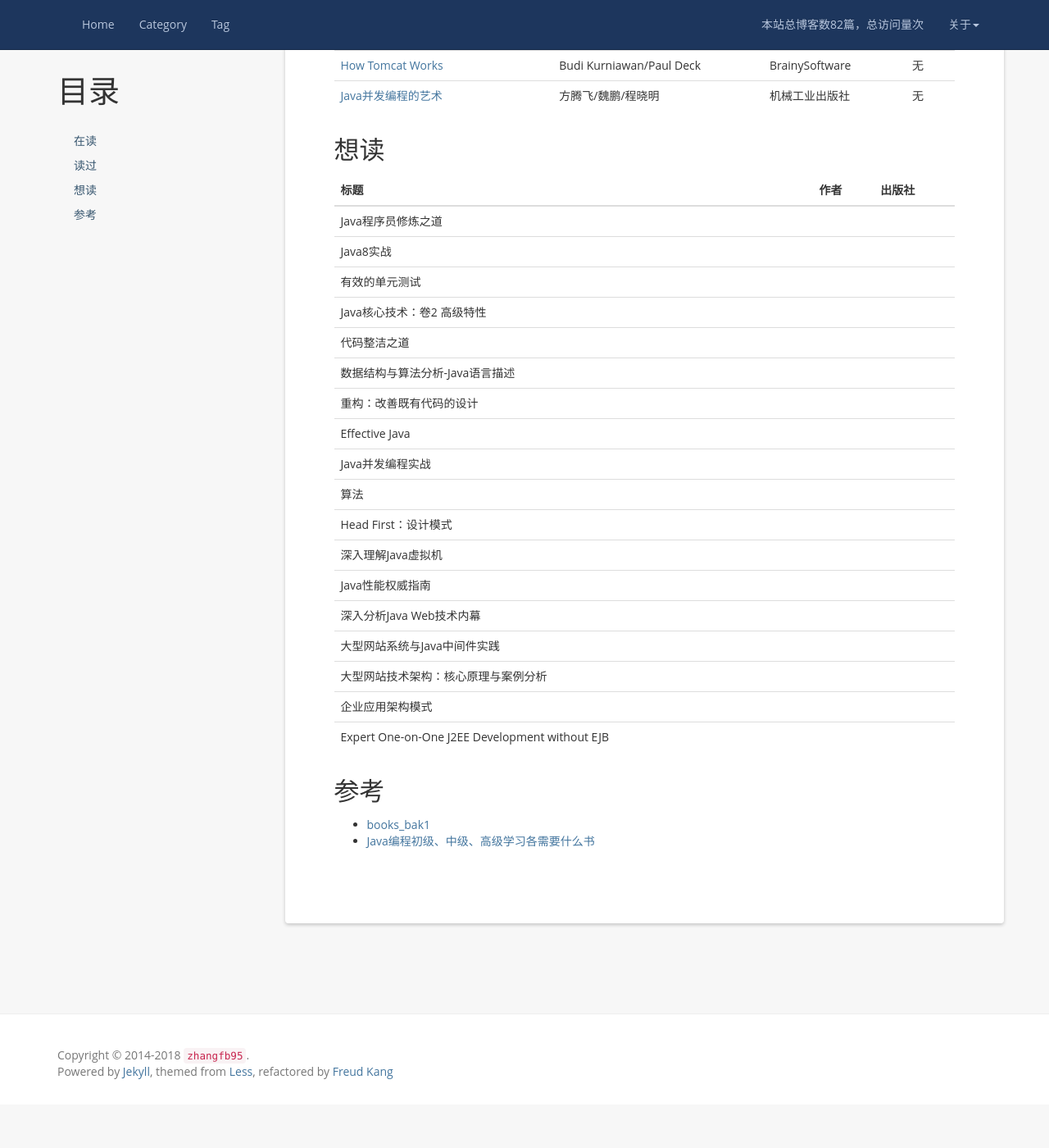
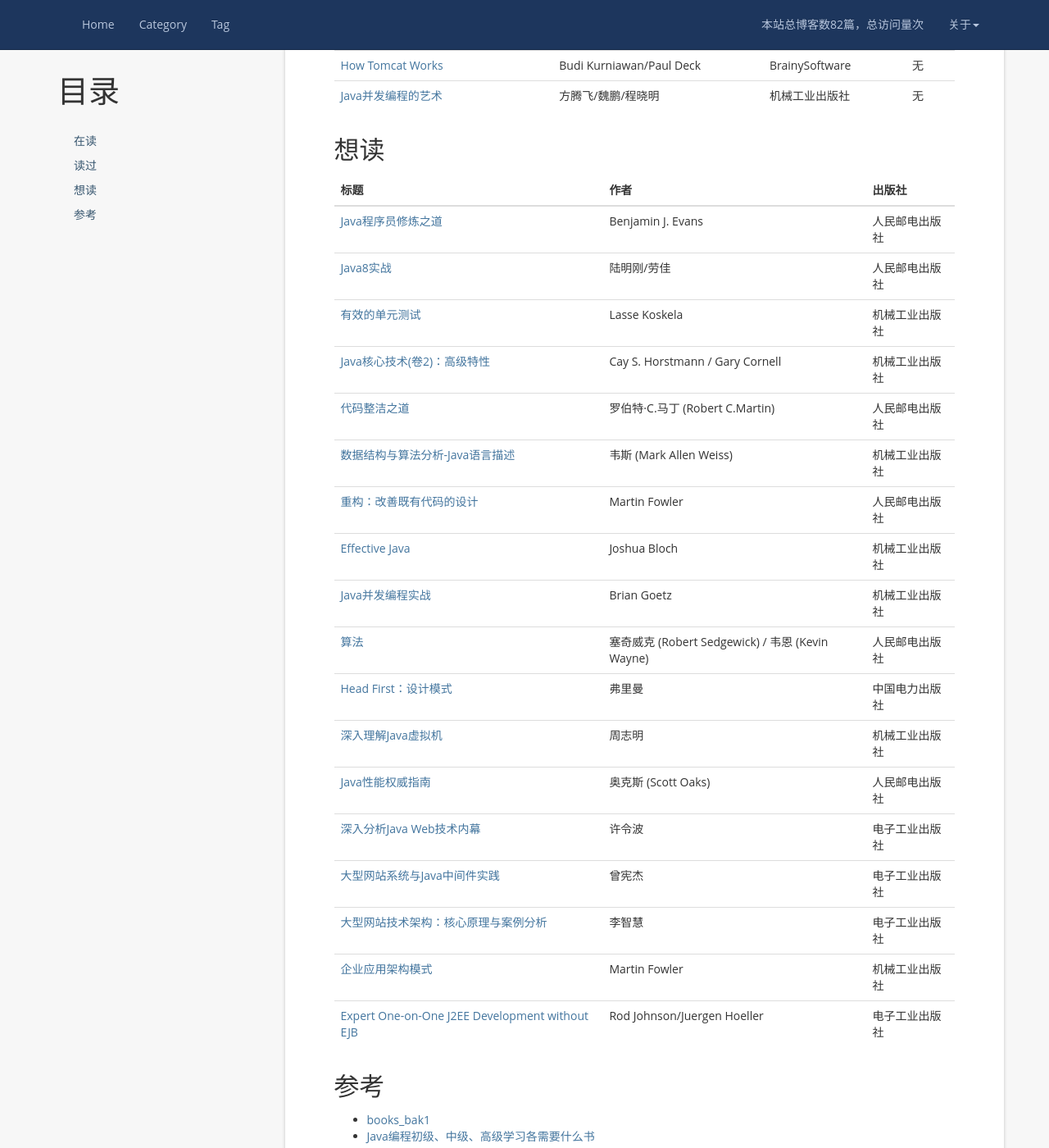
Before and after one commit to zhangfb95/zhangfb95.github.io.bak, a Jekyll site: the page built from books.md, in a window 1280 px wide and 1400 px high, scrolled down 622 px. Shown: the whole window at 82% size. Built offline with Jekyll 4.4.1, drawn with Linux system fonts in a browser that asks for light colours; nearby versions of some CDN libraries; a script that is not in the unit is left out; comment, search, counter and statistics services are not loaded; before the commit the page ends 1969 px from its top, so only the background shows below that.

Commit message:
增加豆瓣链接

```diff
--- a/books.md
+++ b/books.md
@@ -26,24 +26,24 @@
 
 | 标题  | 作者 | 出版社 |
 | ------------ | ------------ |
-| Java程序员修炼之道 |||
-| Java8实战 |||
-| 有效的单元测试 |||
-| Java核心技术：卷2 高级特性 |||
-| 代码整洁之道 |||
-| 数据结构与算法分析-Java语言描述 |||
-| 重构：改善既有代码的设计 |||
-| Effective Java |||
-| Java并发编程实战 |||
-| 算法 |||
-| Head First：设计模式 |||
-| 深入理解Java虚拟机 |||
-| Java性能权威指南 |||
-| 深入分析Java Web技术内幕 |||
-| 大型网站系统与Java中间件实践 |||
-| 大型网站技术架构：核心原理与案例分析 |||
-| 企业应用架构模式 |||
-| Expert One-on-One J2EE Development without EJB |||
+| [Java程序员修炼之道](https://book.douban.com/subject/24841235) | Benjamin J. Evans | 人民邮电出版社 |
+| [Java8实战](https://book.douban.com/subject/26772632) | 陆明刚/劳佳 | 人民邮电出版社 |
+| [有效的单元测试](https://book.douban.com/subject/26364867) | Lasse Koskela | 机械工业出版社 |
+| [Java核心技术(卷2)：高级特性](https://book.douban.com/subject/25841326) | Cay S. Horstmann / Gary Cornell  | 机械工业出版社 |
+| [代码整洁之道](https://book.douban.com/subject/26919457) | 罗伯特·C.马丁 (Robert C.Martin) | 人民邮电出版社 |
+| [数据结构与算法分析-Java语言描述](https://book.douban.com/subject/26745780) | 韦斯 (Mark Allen Weiss) | 机械工业出版社 |
+| [重构：改善既有代码的设计](https://book.douban.com/subject/4262627) | Martin Fowler | 人民邮电出版社 |
+| [Effective Java](https://book.douban.com/subject/3360807) | Joshua Bloch | 机械工业出版社 |
+| [Java并发编程实战](https://book.douban.com/subject/10484692) | Brian Goetz | 机械工业出版社 |
+| [算法](https://book.douban.com/subject/19952400) | 塞奇威克 (Robert Sedgewick) / 韦恩 (Kevin Wayne) | 人民邮电出版社 |
+| [Head First：设计模式](https://book.douban.com/subject/2243615) | 弗里曼 | 中国电力出版社 |
+| [深入理解Java虚拟机](https://book.douban.com/subject/24722612) | 周志明 | 机械工业出版社 |
+| [Java性能权威指南](https://book.douban.com/subject/26740520) | 奥克斯 (Scott Oaks) | 人民邮电出版社 |
+| [深入分析Java Web技术内幕](https://book.douban.com/subject/25953851) | 许令波 | 电子工业出版社 |
+| [大型网站系统与Java中间件实践](https://book.douban.com/subject/25867042) | 曾宪杰 | 电子工业出版社 |
+| [大型网站技术架构：核心原理与案例分析](https://book.douban.com/subject/25723064) | 李智慧 | 电子工业出版社 |
+| [企业应用架构模式](https://book.douban.com/subject/4826290) | Martin Fowler | 机械工业出版社 |
+| [Expert One-on-One J2EE Development without EJB](https://book.douban.com/subject/1436131) | Rod Johnson/Juergen Hoeller | 电子工业出版社 |
 
 ## 参考
 
```
